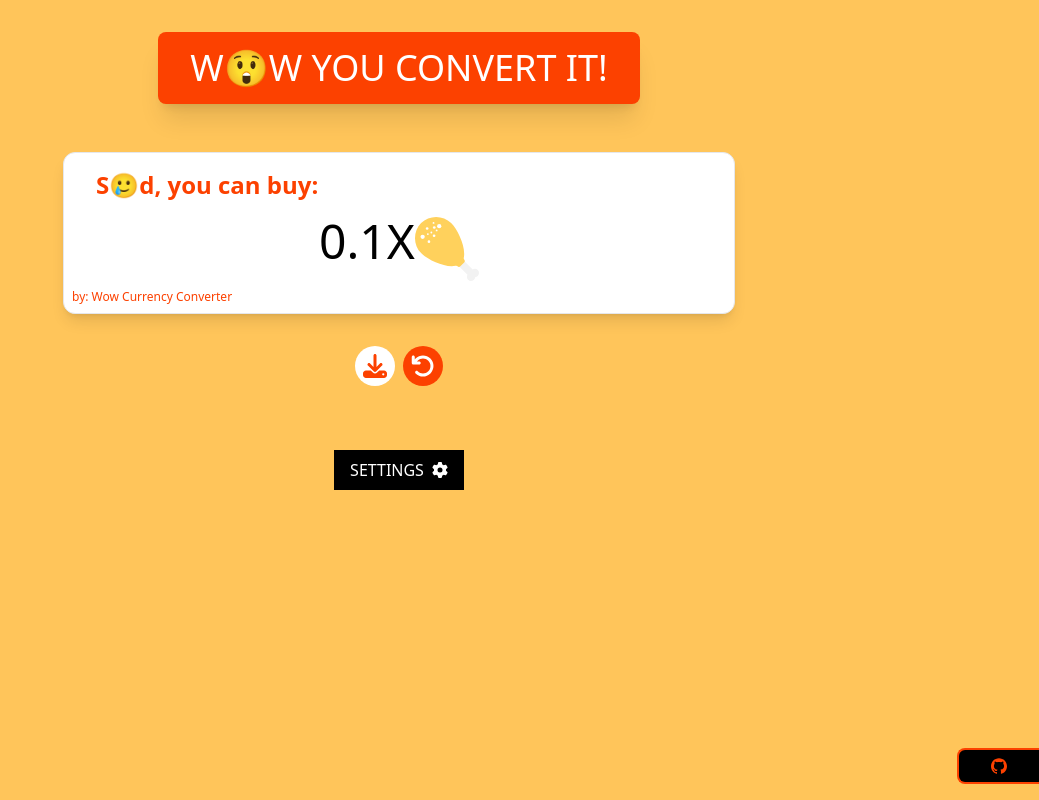
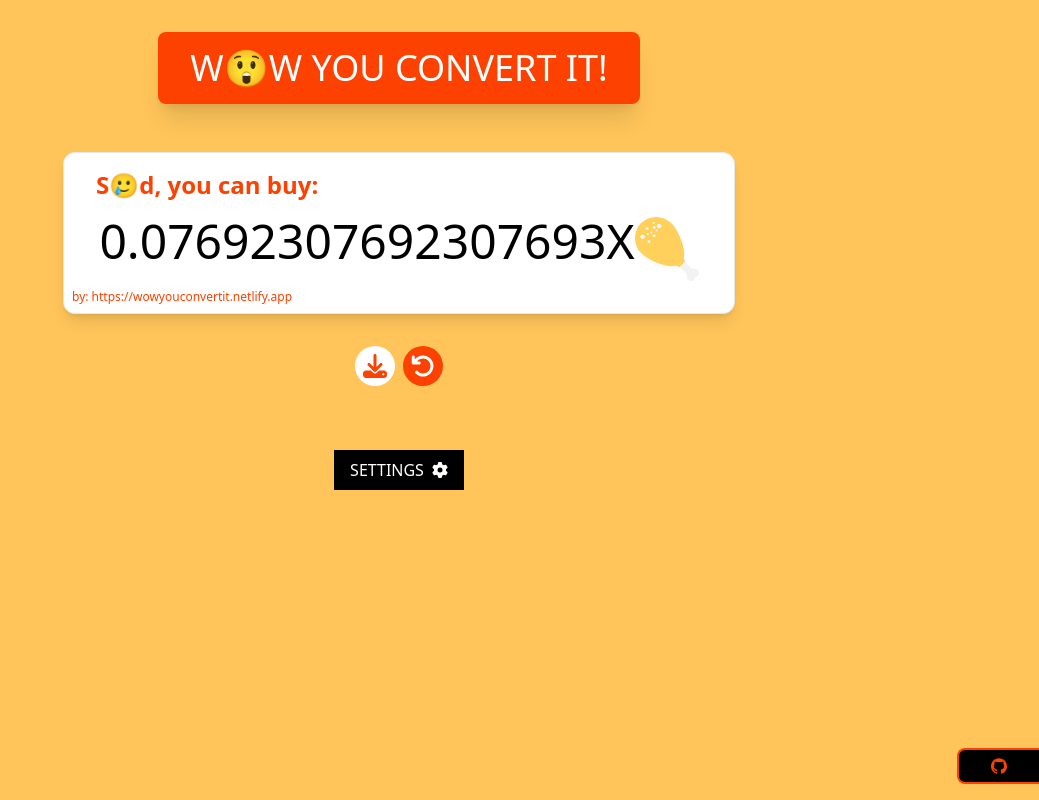
Before and after one commit to 3bdulrahmn69/wow_you_convert_it, a React (Vite) app: page / in a window 1280 px wide. Both pictures are taken after typing "5" into the empty fields and a click on the button "CONVERT". Shown: the whole page, without its empty margins (241-1280 px from the left). Built offline with nearby package versions, Linux system fonts and the light colour scheme.

Commit message:
finishing most off the app

```diff
--- a/src/components/RenderArea.jsx
+++ b/src/components/RenderArea.jsx
@@ -9,8 +9,8 @@ const RenderArea = () => {
   const [show, setShow] = useState(false);
 
   const [currencyObject, setCurrencyObject] = useState({
-    fried_chicken: { name: 'Fried Chicken', price: 50 },
-    burger: { name: 'Burger', price: 100 },
+    fried_chicken: { name: 'Fried Chicken', price: 65 },
+    burger: { name: 'Burger', price: 120 },
     pizza: { name: 'Pizza', price: 150 },
   });
 
--- a/src/components/ResultArea.jsx
+++ b/src/components/ResultArea.jsx
@@ -59,7 +59,10 @@ const ResultArea = ({ show, setShow, canBuy, currency }) => {
               )}
             </div>
             <p className="text-cOrange absolute bottom-2 left-2 text-xs">
-              by: <a href="Wow Currency Converter">Wow Currency Converter</a>
+              by:{' '}
+              <a href="https://wowyouconvertit.netlify.app">
+                https://wowyouconvertit.netlify.app
+              </a>
             </p>
           </div>
         </div>
```
